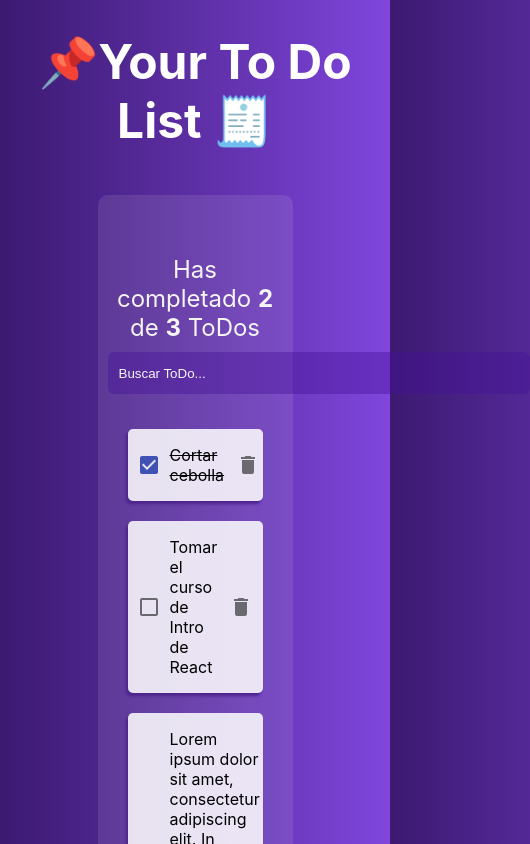
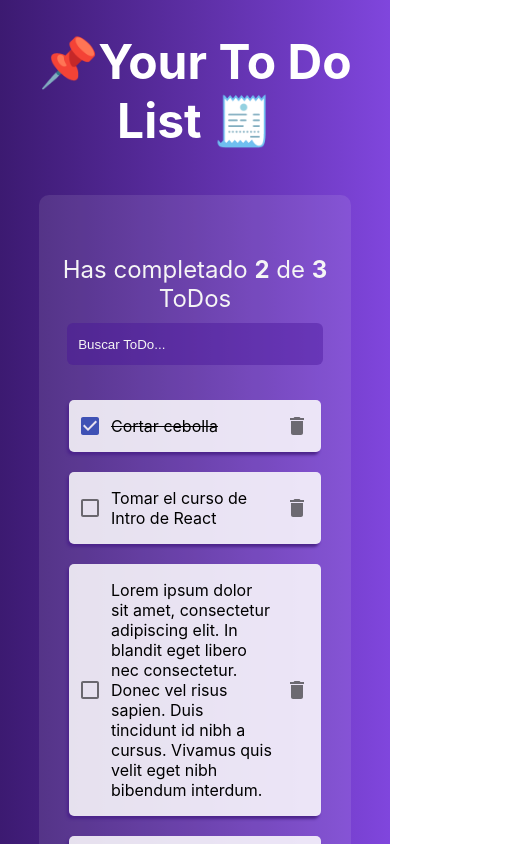
Before and after one commit to ramiroguzmanc/ToDoList, a React (Create React App) app: page / in a window 390 px wide. Shown: the top 844 px of the page, 530 px wide, since content can reach past the window. Built offline with nearby package versions, Linux system fonts and the light colour scheme.

Commit message:
Agregando responsive

```diff
--- a/src/styles/TodoList.css
+++ b/src/styles/TodoList.css
@@ -12,3 +12,9 @@ ul {
   padding: 60px 10px;
   background-color: rgba(244, 244, 244, 0.1);
 }
+
+@media only screen and (max-width: 1100px) {
+  .container {
+    margin: 45px 10%;
+  }
+}
--- a/src/styles/TodoSearch.css
+++ b/src/styles/TodoSearch.css
@@ -23,3 +23,9 @@
 .searchInput::placeholder {
   color: whitesmoke;
 }
+
+@media only screen and (max-width: 572px) {
+  .searchInput {
+    width: 80%;
+  }
+}
```
